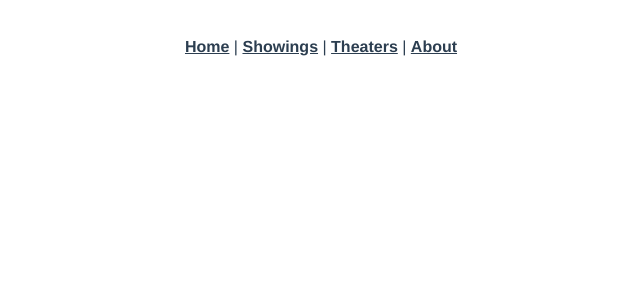
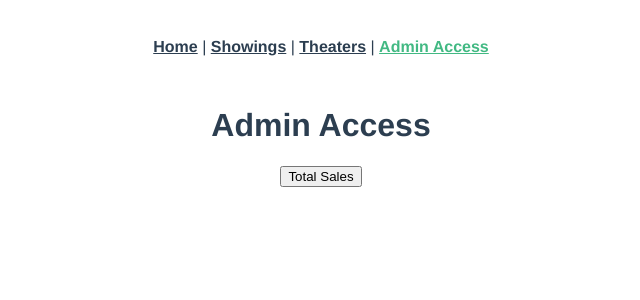
Before and after one commit to shanecolby/movie_ticket_frontend, a Vue app: page /admin in a window 1280 px wide. Shown: the top 300 px of the page, without its empty margins (319-959 px from the left). Built offline with nearby package versions, Linux system fonts and the light colour scheme.

Commit message:
clean code

```diff
--- a/src/App.vue
+++ b/src/App.vue
@@ -4,9 +4,8 @@
       <router-link to="/">Home</router-link> |
       <router-link to="/showing">Showings</router-link> |
       <router-link to="/theater">Theaters</router-link> |
+      <router-link to="/admin">Admin Access</router-link>
 
-
-      <router-link to="/about">About</router-link>
 
     </div>
     <router-view/>
--- a/src/router/index.js
+++ b/src/router/index.js
@@ -3,6 +3,8 @@ import VueRouter from 'vue-router';
 import Home from '../views/Home.vue';
 import Showing from '../views/Showing.vue';
 import Theater from '../views/Theater.vue';
+import Admin from '../views/Admin.vue';
+
 
 Vue.use(VueRouter)
 
@@ -25,16 +27,12 @@ const routes = [
     component: Theater
   },
 
+  {
+    path: '/admin',
+    name: 'Admin',
+    component: Admin
+  },
 
-
-  {
-    path: '/about',
-    name: 'About',
-    // route level code-splitting
-    // this generates a separate chunk (about.[hash].js) for this route
-    // which is lazy-loaded when the route is visited.
-    component: () => import(/* webpackChunkName: "about" */ '../views/About.vue')
-  }
 ]
 
 const router = new VueRouter({
--- /dev/null
+++ b/src/views/Admin.vue
@@ -0,0 +1,36 @@
+<template>
+  <div class="admin">
+    <h1>{{ message }}</h1>
+     <button v-on:click="salesIndex()">Total Sales</button>
+    <div v-for="sale in sales">
+      {{sale.id}}
+      <p></p>
+      </div>
+  </div>
+</template>
+
+<style>
+</style>
+
+<script>
+import axios from "axios";
+
+export default {
+  data: function () {
+    return {
+      message: "Admin Access",
+      sales: [],
+    };
+  },
+  created: function () {},
+  methods: {
+    salesIndex: function () {
+      console.log("sales index...");
+      axios.get("/api/sales").then((response) => {
+        console.log(response.data);
+        this.theaters = response.data;
+      });
+    },
+  },
+};
+</script>
--- a/src/views/Showing.vue
+++ b/src/views/Showing.vue
@@ -4,6 +4,7 @@
      <button v-on:click="showingsIndex()">Show Times</button>
     <div v-for="showing in showings">
       {{showing}}
+      <button v-on:click="createSale()">Purchase</button>
       <p></p>
       </div>
   </div>
@@ -18,7 +19,7 @@ import axios from "axios";
 export default {
   data: function () {
     return {
-      message: "Showings...",
+      message: "Movie Showings",
       showings: [],
     };
   },
@@ -31,6 +32,17 @@ export default {
         this.showings = response.data;
       });
     },
+    createSale: function () {
+      var params = {
+        showing_id: this.showing_id,
+        customer_name: this.customer_name,
+        customer_email: this.customer_email,
+      };
+      axios.post("/api/sales", params).then((response) => {
+        console.log(response.data);
+        this.sales.push(response.data);
+      });
+    },
   },
 };
 </script>
```
Also changed, not shown: src/views/Home.vue (+0 -13 lines).
